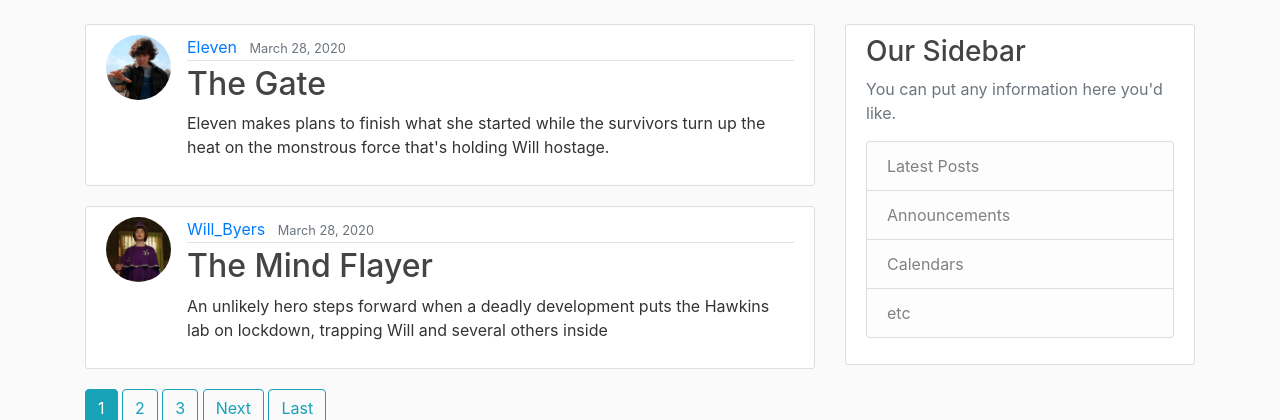
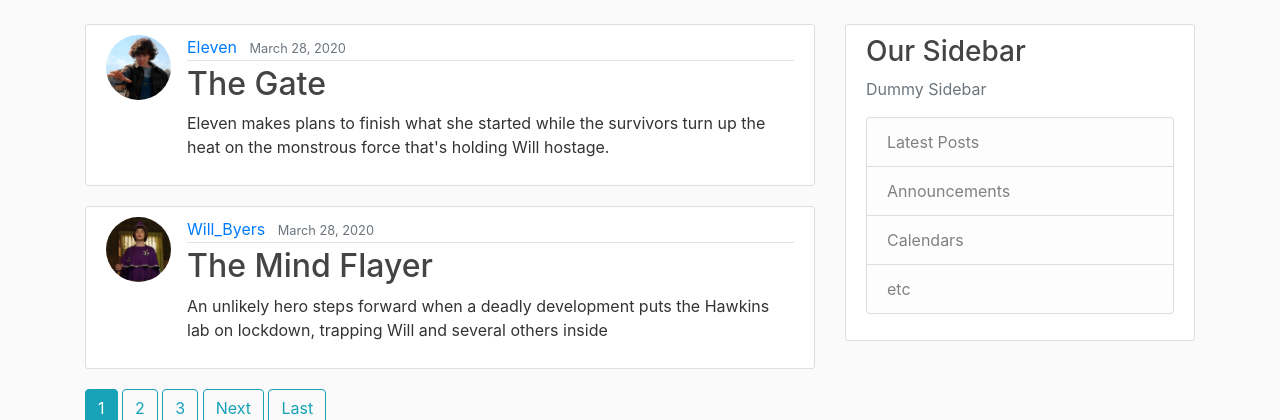
Before and after one commit to Aakriti28/MyBlog, a Django app: page / in a window 1280 px wide. Shown: the part 56-476 px from the top of the page. Run offline with Django 3.2, Linux system fonts and the light colour scheme; data comes from the database, SQL or seed files in the repository; some libraries are stand-ins or nearby versions.

Commit message:
updates to sidebar

```diff
--- a/blog/templates/blog/base.html
+++ b/blog/templates/blog/base.html
@@ -66,7 +66,7 @@
 	    <div class="col-md-4">
 	      <div class="content-section">
 	        <h3>Our Sidebar</h3>
-	        <p class='text-muted'>You can put any information here you'd like.
+	        <p class='text-muted'>Dummy Sidebar
 	          <ul class="list-group">
 	            <li class="list-group-item list-group-item-light">Latest Posts</li>
 	            <li class="list-group-item list-group-item-light">Announcements</li>
```
